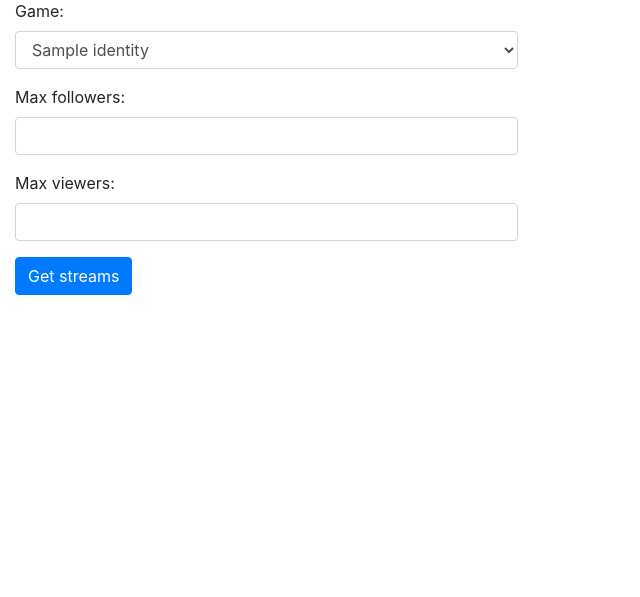
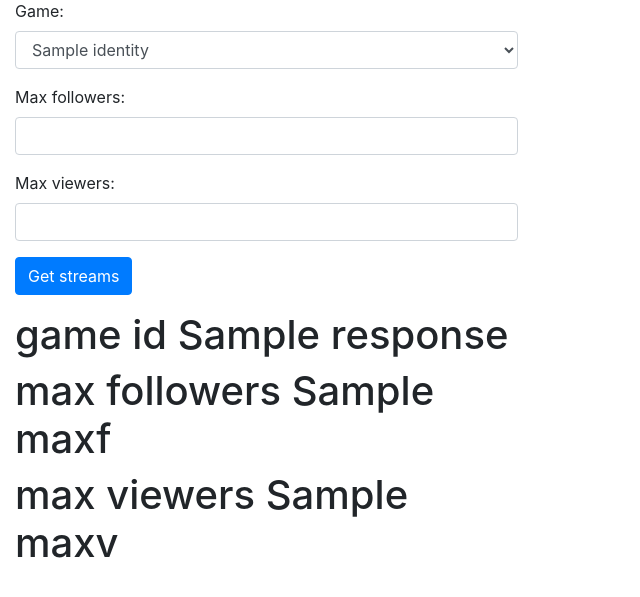
Before and after one commit to jv95/twitchfiltering, a Django app: template twitchstats/templates/base.html in a window 1280 px wide. Shown: the part 115-712 px from the top of the page, without its empty margins (0-640 px from the left). Run offline with Django 3.2, Linux system fonts and the light colour scheme; tables that the repository leaves empty hold one stand-in row (values such as "Sample post"); the template is opened without the code that fills it: values that come from a table or form of the project are taken from there, most other values are stand-ins (such as "Sample title", 1, 10 or a date in 2020); parts of the project's set-up code (start-up, migrations or seed data) failed here and were passed over; some libraries are stand-ins or nearby versions.

Commit message:
refactor + bootstrap

```diff
--- a/twitchstats/templates/base.html
+++ b/twitchstats/templates/base.html
@@ -19,17 +19,27 @@
 </div>
 </br>
 </br>
-
 <!-- Generate the search form. -->
 <form>
     <div class="form-group">
         <div class="col-sm-5">
             {{ form.as_p }}
-            <p><button class="btn btn-primary" type="submit">Get streams</button></p>
+            <p>
+                <button class="btn btn-primary" type="submit">Get streams</button>
+            </p>
+            {% if response %}
+                <h1>game id {{ response }}</h1>
+            {% endif %}
+            {% if maxf %}
+                 <h1>max followers {{ maxf }}</h1>
+            {% endif %}
+            {% if maxv %}
+                 <h1>max viewers {{ maxv }}</h1>
+            {% endif %}
+
         </div>
     </div>
 </form>
-
 <!-- Optional JavaScript -->
 <!-- jQuery first, then Popper.js, then Bootstrap JS -->
 <script src="https://code.jquery.com/jquery-3.4.1.slim.min.js"
```
Also changed, not shown: twitchstats/views.py (+7 -3 lines).
